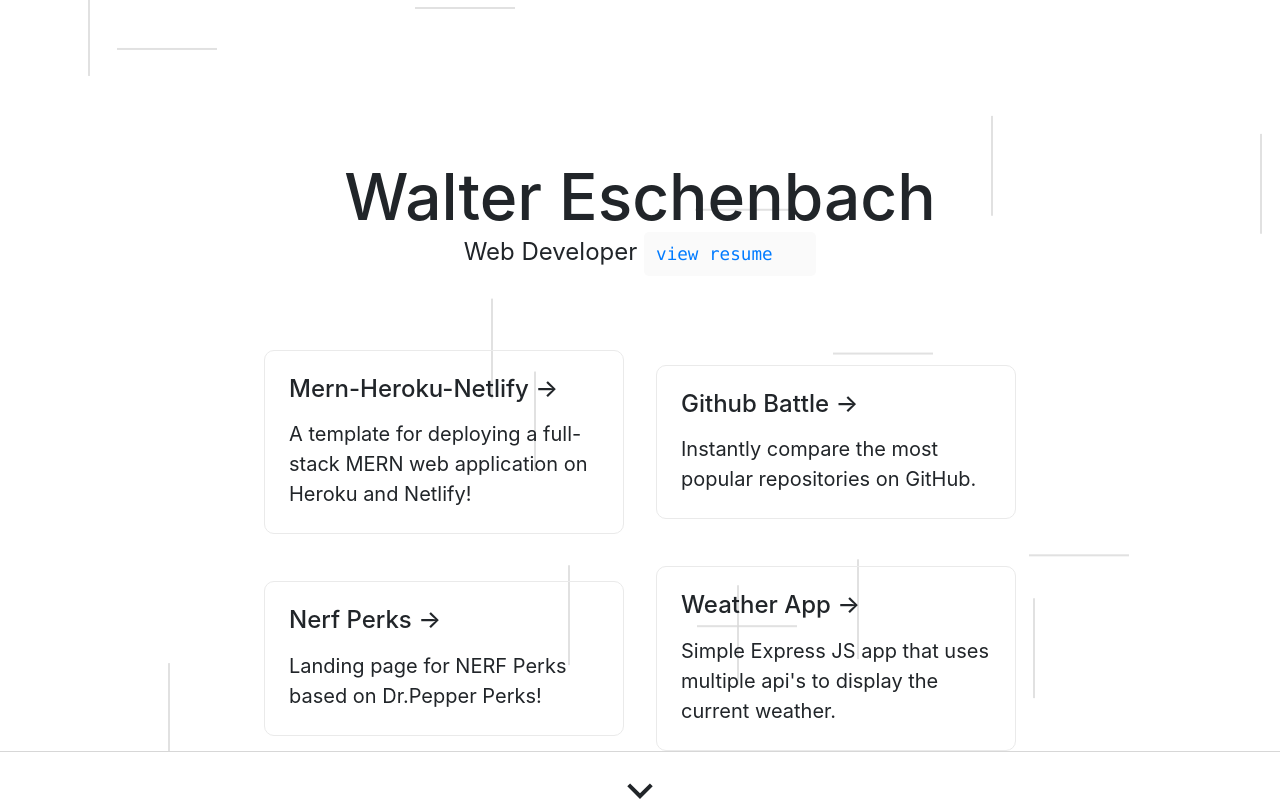
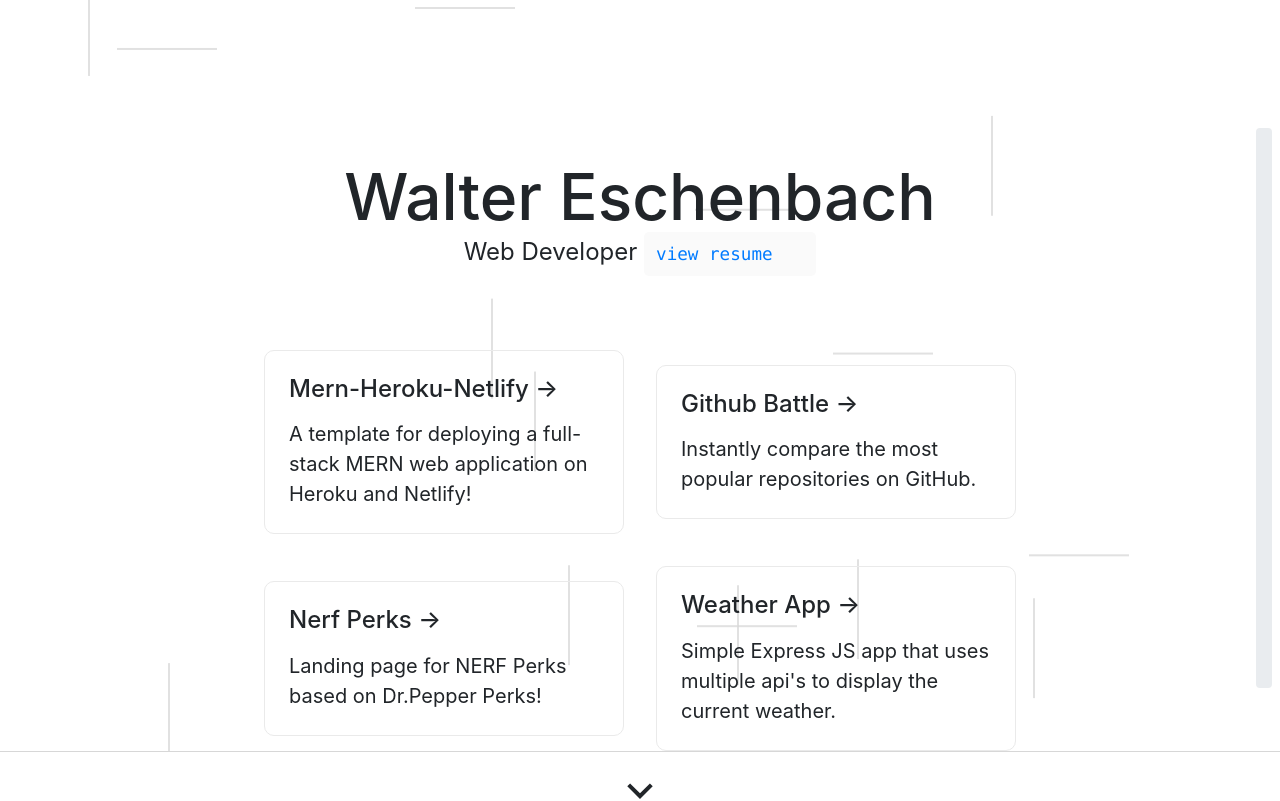
Before and after one commit to WalterEschenbach/portfolio2021, a Next.js app: page / in a window 1280 px wide. Shown: the top 801 px of the page. Built offline with nearby package versions, Linux system fonts and the light colour scheme.

Commit message:
created vertical scroll progress bar

```diff
--- a/components/Intro.js
+++ b/components/Intro.js
@@ -11,14 +11,14 @@ function Intro(props) {
                     <p className={styles.description}>
                         Web Developer{' '}
                     </p>
-                    <code className={styles.code}><a src="/resume">view resume<span className={styles.one}>.</span><span className={styles.two}>.</span><span className={styles.three}>.</span></a></code>
+                    <code className={styles.code}><a src="/resume" target="_blank">view resume<span className={styles.one}>.</span><span className={styles.two}>.</span><span className={styles.three}>.</span></a></code>
                 </>
             )}
             {windowWidth >= 500 && (
                 <>
                     <p className={styles.description}>
                         Web Developer{' '}
-                        <code className={styles.code}><a href="/resume">view resume<span className={styles.one}>.</span><span className={styles.two}>.</span><span className={styles.three}>.</span></a></code>
+                        <code className={styles.code}><a href="/resume" target="_blank">view resume<span className={styles.one}>.</span><span className={styles.two}>.</span><span className={styles.three}>.</span></a></code>
                     </p>
                 </>
             )}
--- /dev/null
+++ b/components/ScrollBar.js
@@ -0,0 +1,39 @@
+import React, { useEffect, useState } from 'react'
+import { ProgressBar } from 'react-bootstrap'
+import styles from '../styles/Scroll.module.css'
+
+function ScrollBar() {
+    const [scrollY, setScrollY] = useState()
+    const [scrollHeight, setScrollHeight] = useState()
+    const [scrollProgress, setScrollProgress] = useState()
+
+    useEffect(() => {
+        let docHeight = Math.max(
+            document.body.scrollHeight, document.documentElement.scrollHeight,
+            document.body.offsetHeight, document.documentElement.offsetHeight,
+            document.body.clientHeight, document.documentElement.clientHeight
+        );
+        setScrollHeight(docHeight - window.innerHeight)
+    }, [])
+
+    useEffect(() => {
+
+        const handleScroll = () => {
+            setScrollY(document.documentElement.scrollTop);
+            setScrollProgress(Math.round((scrollY / scrollHeight) * 100))
+
+        }
+
+        handleScroll();
+        window.addEventListener("scroll", handleScroll);
+        return () => window.removeEventListener("scroll", handleScroll);
+    }, [scrollY])
+
+
+
+    return (
+        <ProgressBar className={styles.progressBar} now={scrollProgress} />
+    )
+}
+
+export default ScrollBar
--- a/pages/index.js
+++ b/pages/index.js
@@ -1,6 +1,7 @@
 import Head from 'next/head'
 import { useRef, useEffect, useState } from 'react'
 import Project_Container from '../components/Project_Container'
+import ScrollBar from '../components/ScrollBar'
 import Canvas from '../components/Canvas'
 import Intro from '../components/Intro'
 import Profile from '../components/Profile'
@@ -86,10 +87,10 @@ export default function Home() {
       l.moveLine()
     })
   }
-  useEffect(() => {
-    window.addEventListener('scroll', () => console.log(window.scrollY));
+  // useEffect(() => {
+  //   window.addEventListener('scroll', () => console.log(window.scrollY));
 
-  })
+  // })
 
   const scrollDown = () => {
     window.scrollTo(0, 2000)
@@ -97,6 +98,8 @@ export default function Home() {
 
   return (
     <div className={styles.container}>
+      <ScrollBar />
+
       <Head>
         <title>Walter Eschenbach</title>
         <link rel="icon" href="/business_suit_icon.svg" />
--- /dev/null
+++ b/styles/Scroll.module.css
@@ -0,0 +1,11 @@
+
+  .progressBar{
+    position: fixed;
+    transform: rotate(90deg);
+    right: -33vh;
+    top: 50vh;
+    width: 70vh;
+    height: 3px;
+    border-radius: 5px;
+    z-index: 9999;
+  }
```
